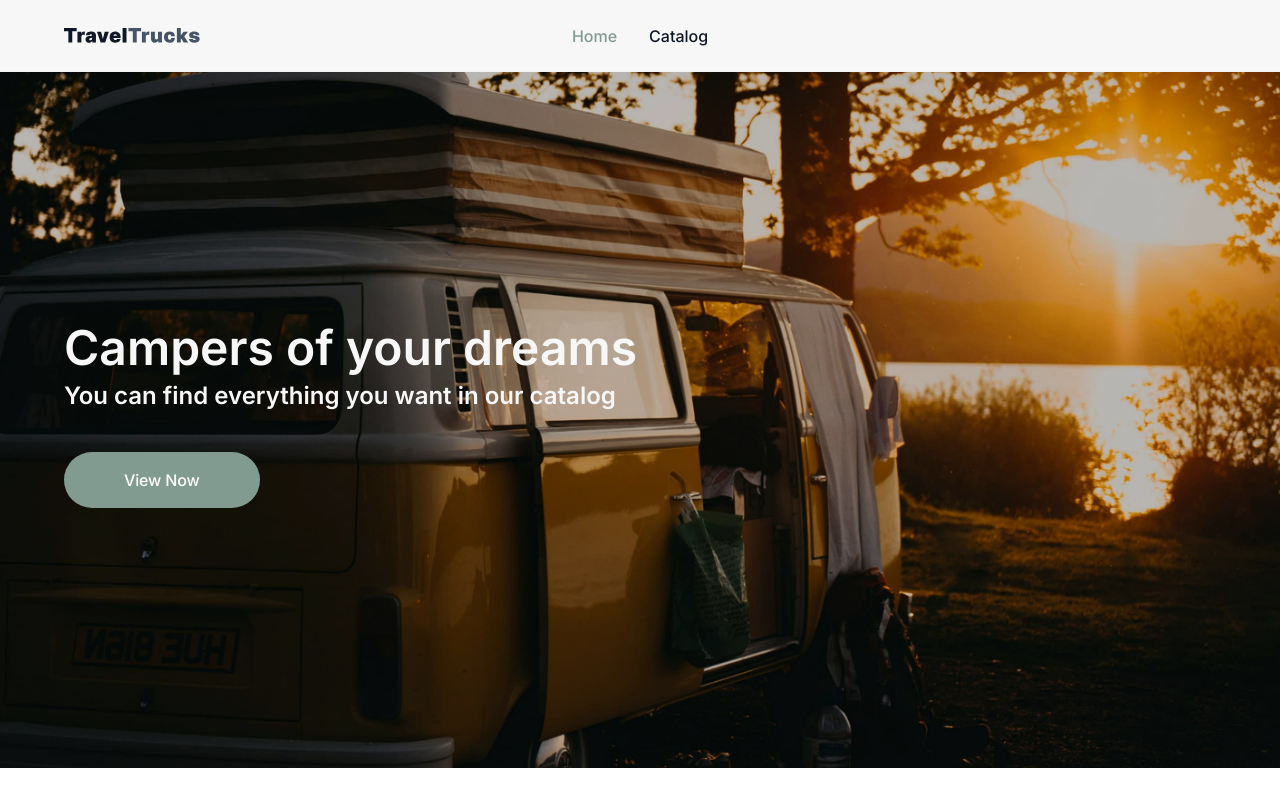
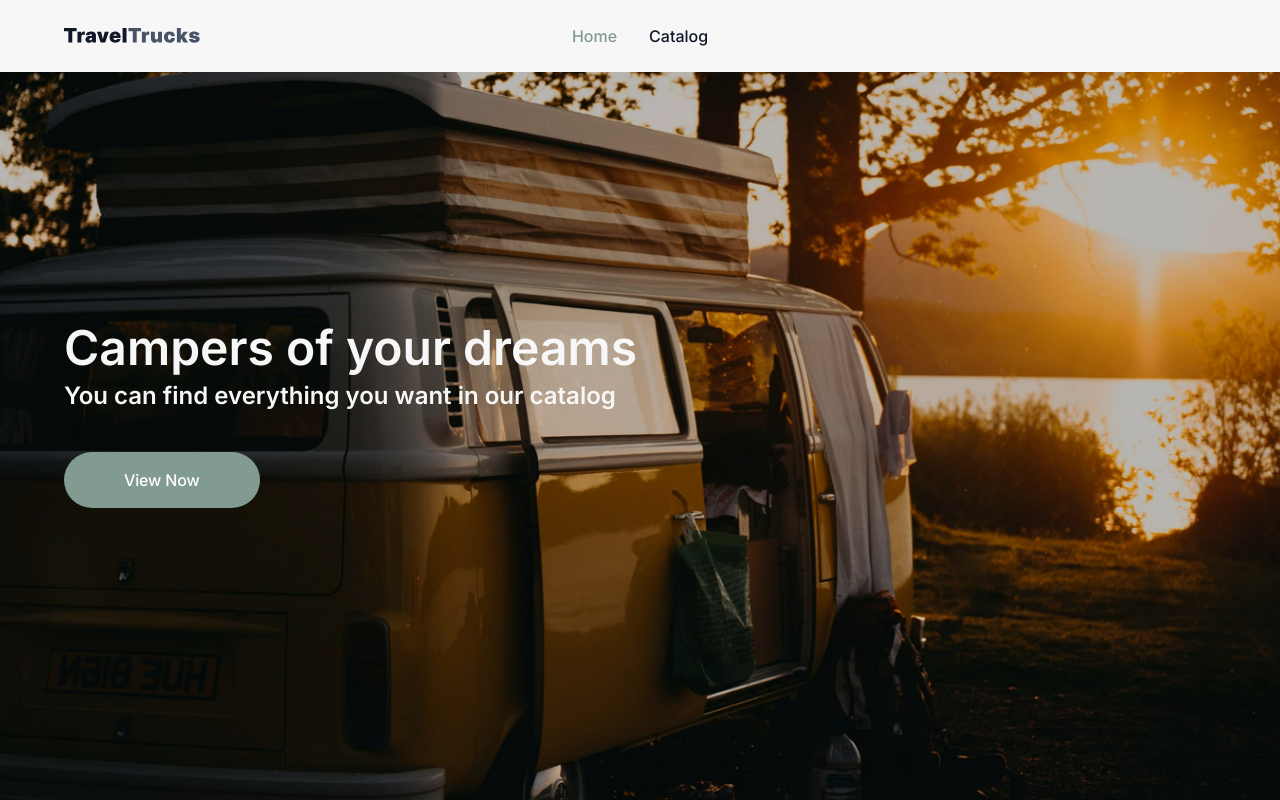
Before and after one commit to groteskzp/travel-trucks, a Next.js app: page / in a window 1280 px wide. Built offline with nearby package versions, Linux system fonts and the light colour scheme.

Commit message:
fix: adjust hero section height for better responsiveness

```diff
--- a/src/app/page.module.css
+++ b/src/app/page.module.css
@@ -1,6 +1,8 @@
 .hero {
   position: relative;
-  height: 696px;
+  height: calc(100vh - 72px);
+  /* height: 100vh; */
+
   padding: 260px 64px 0;
   overflow: hidden;
 }
```
